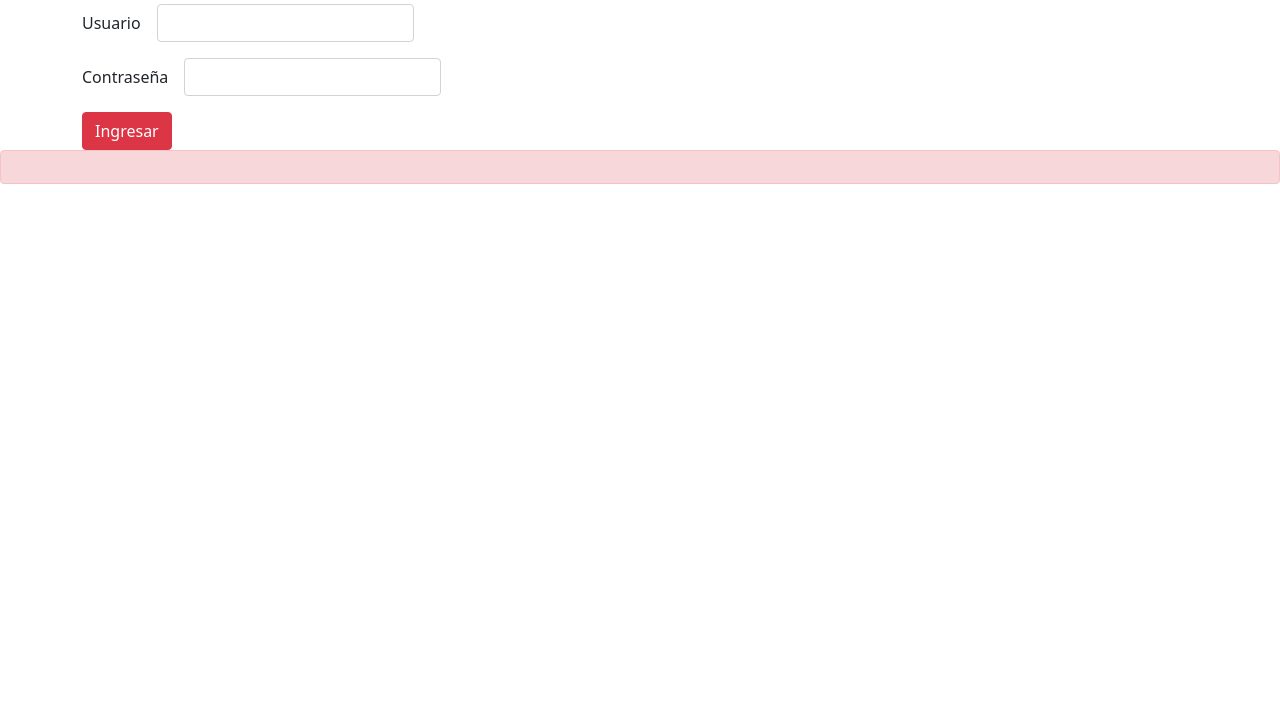
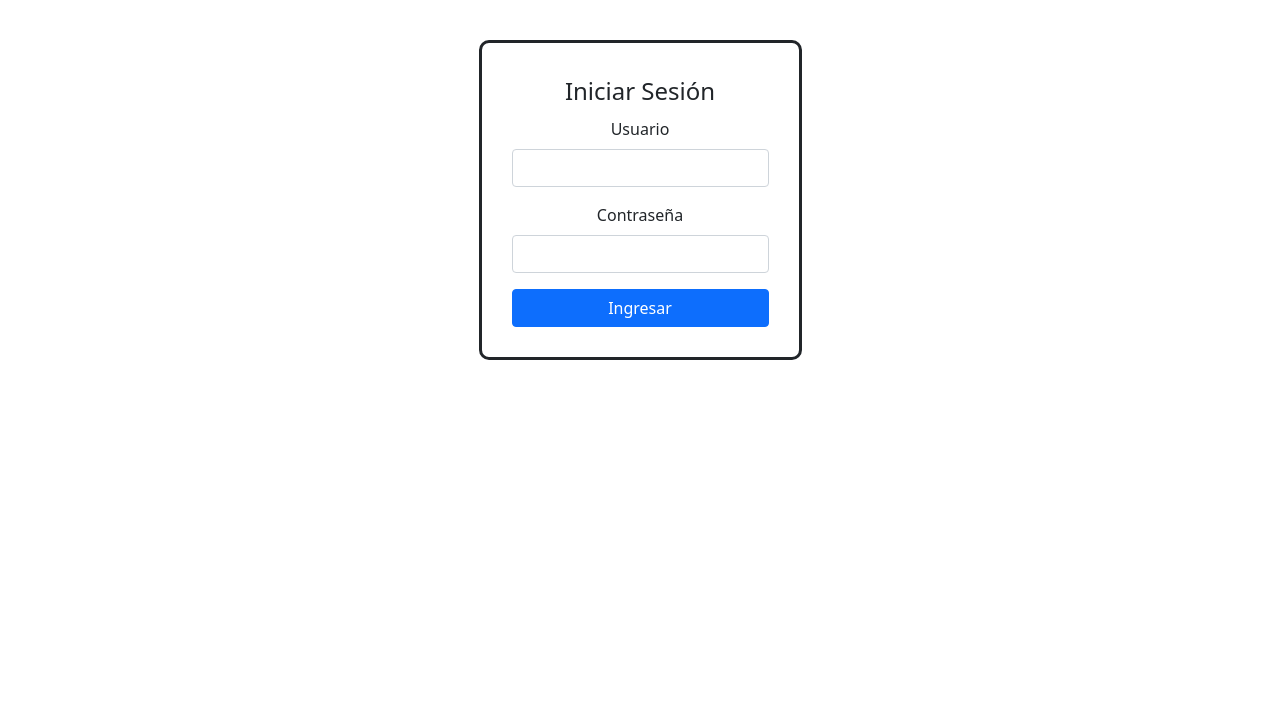
Before and after one commit to LuisAlbarracin/EjercicioCartas, a plain HTML site: page index.html in a window 1280 px wide. Shown: the part 96-800 px from the top of the page. Drawn offline with nearby package versions, Linux system fonts and the light colour scheme.

Commit message:
Version 1.0.0

```diff
--- a/css/index.css
+++ b/css/index.css
@@ -1,13 +1,23 @@
 form{
+    padding: 30px;
+    height: 100%;
+    margin-top: 30px;
+    text-align: center;
+    border-style: solid;
+    border-radius: 10px;
+
+}
+
+#login{
     width: 100%;
-    height: auto;
-    align-self: center;
-    align-content: center;
 }
 
 .container{
-    display: grid;
-    align-items: center;
+
     justify-items: center;
-    justify-self: center;
+    padding: 10px;
 }
+
+.alert{
+    display: none;
+}
--- a/index.html
+++ b/index.html
@@ -21,26 +21,18 @@
     </nav>
 
     <div class="container">
-        <form>
-            <caption>Inicio de Sesión</caption>
-            <div class="row g-3 mb-3  align-items-center">
-                <div class="col-auto">
-                    <label for="inputPassword6" class="col-form-label">Usuario</label>
+            <form class="form">
+                <legend>Iniciar Sesión</legend>
+                <div class="mb-3">
+                  <label for="usuario" class="form-label">Usuario</label>
+                  <input type="text" class="form-control" id="usuario" required>
                 </div>
-                <div class="col-auto">
-                    <input type="password" id="usuario" class="form-control" required>
+                <div class="mb-3">
+                  <label for="password" class="form-label">Contraseña</label>
+                  <input type="password" class="form-control" id="password">
                 </div>
-            </div>
-            <div class="row g-3 mb-3  align-items-center">
-                <div class="col-auto">
-                    <label for="inputPassword6" class="col-form-label">Contraseña</label>
-                </div>
-                <div class="col-auto">
-                    <input type="password" id="password" class="form-control" required>
-                </div>
-            </div>
-            <button type="submit" class="btn btn-danger" id="login">Ingresar</button>
-        </form>
+                <button type="submit" class="btn btn-primary" id="login">Ingresar</button>
+              </form>
     </div>
 
     <div class="alert alert-danger" role="alert" id="mensaje">
--- a/js/index.js
+++ b/js/index.js
@@ -5,14 +5,13 @@ login.addEventListener("click", function(e){
     let usuario = document.getElementById('usuario').value
     let password = document.getElementById('password').value
 
-    console.log(usuario + " " + password)
-
     if(usuario === 'admin' && password === '1234'){
         localStorage.setItem("nombreUsuario", usuario);
         window.location.href = 'poker.html'
     }
     else{
         const alerta = document.getElementById('mensaje')
+        alerta.style.display = "block"
         alerta.innerHTML = 'Usuario y Contraseñas no Validos'
     }
 })
--- a/js/script.js
+++ b/js/script.js
@@ -139,4 +139,8 @@ ordenar.addEventListener("click", function(){
   ordenarCartas()
 })
 
+if(!localStorage.getItem("nombreUsuario")){
+  window.location.href = 'index.html'
+}
+
 traerDatos();
```
Also changed, not shown: poker.html (+2 -2 lines).
